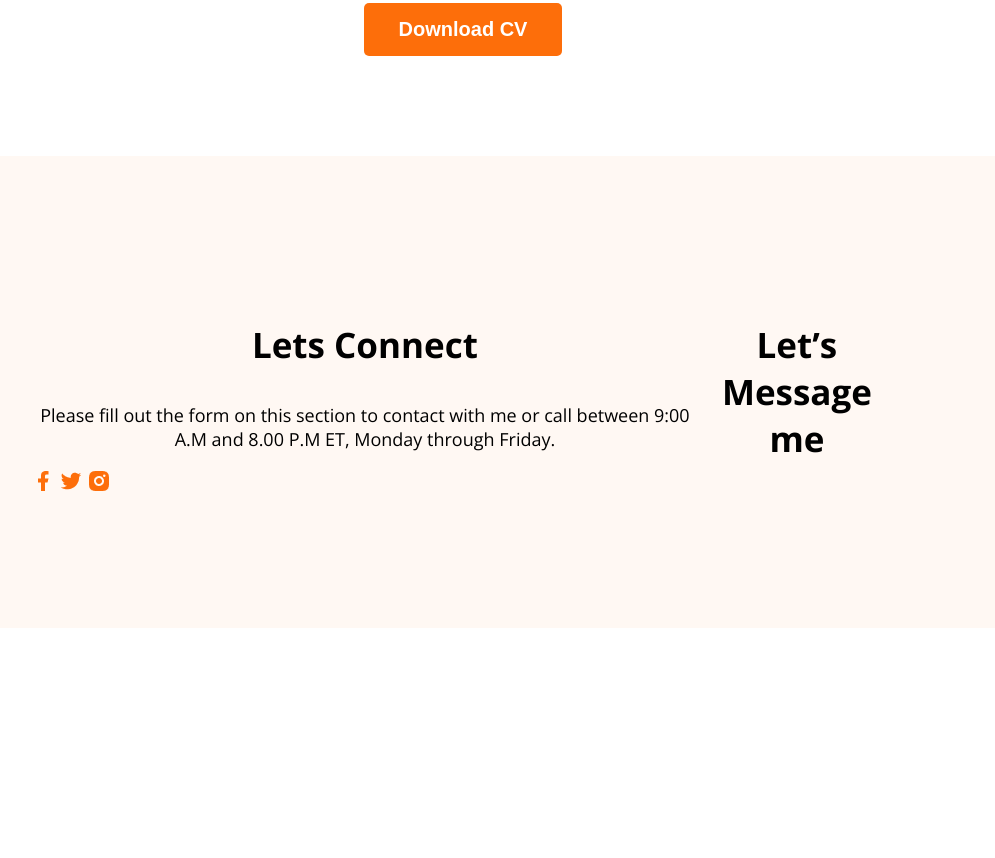
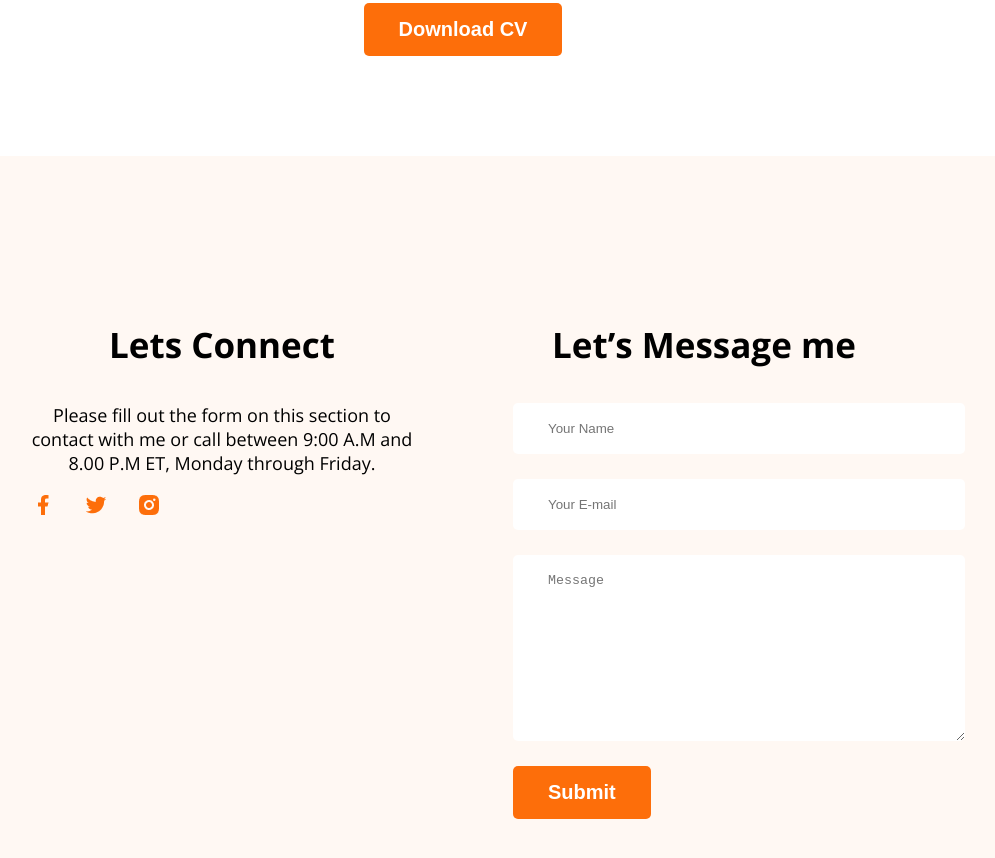
Before and after one commit to sakhawatrakib/webdevelopment-portfolio, a plain HTML site: page index.html in a window 1280 px wide. Shown: the part 3076-3934 px from the top of the page, without its empty margins (177-1172 px from the left). Before the commit the page ends 3712 px from the top, so only its background shows below. Drawn offline with nearby package versions, Linux system fonts and the light colour scheme.

Commit message:
finished

```diff
--- a/index.html
+++ b/index.html
@@ -216,6 +216,15 @@
 
     <div class="footer-column">
         <h3 class="section-title">Let’s Message me</h3>
+
+        <form class="contact" action="">
+            <input type="text" placeholder="Your Name">
+
+            <input type="email" name="" placeholder="Your E-mail" id="">
+
+            <textarea placeholder="Message"    name="" id="" cols="30" rows="10"></textarea>
+            <input class="btn-primary"       type="submit" value="Submit">
+        </form>
     </div>
 
     </footer>
--- a/styles/portpolio.css
+++ b/styles/portpolio.css
@@ -195,8 +195,28 @@ box-shadow: 0px 6px 50px 0px rgba(0, 0, 0, 0.06);
 /* footer style///// */
 
 footer{
+    gap: 100px;
     display: flex;
     background: #FFF8F3;
     margin-top: 100px;
     padding: 130px 200px;
 }
+.footer-column{
+    width: 50%;
+}
+
+.social-links a{
+    margin-right: 25px;
+
+}
+
+.contact input[type="text"],.contact input[type="email"],textarea{
+   display: block;
+   margin-bottom: 25px;
+   padding: 18px 35px;
+   color: #757575;
+   border-radius: 5px;
+background: #FFF;
+border: 0px;
+width: 100%;
+}
```
